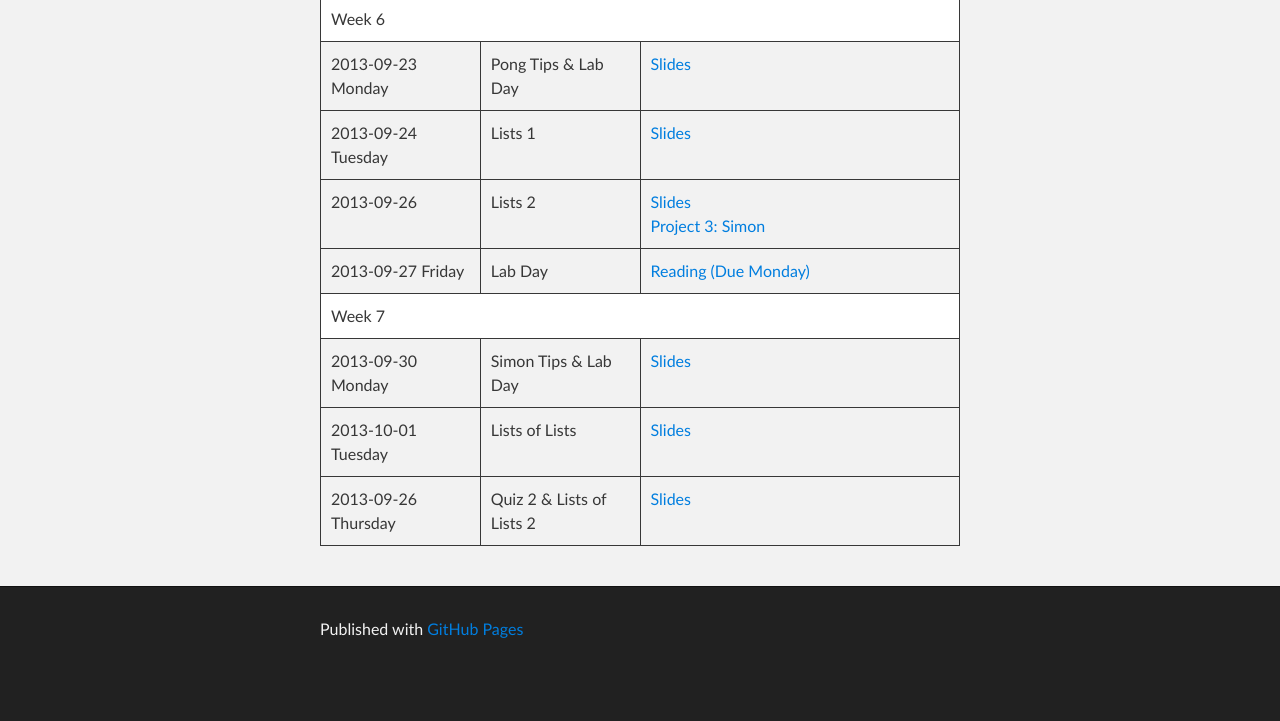
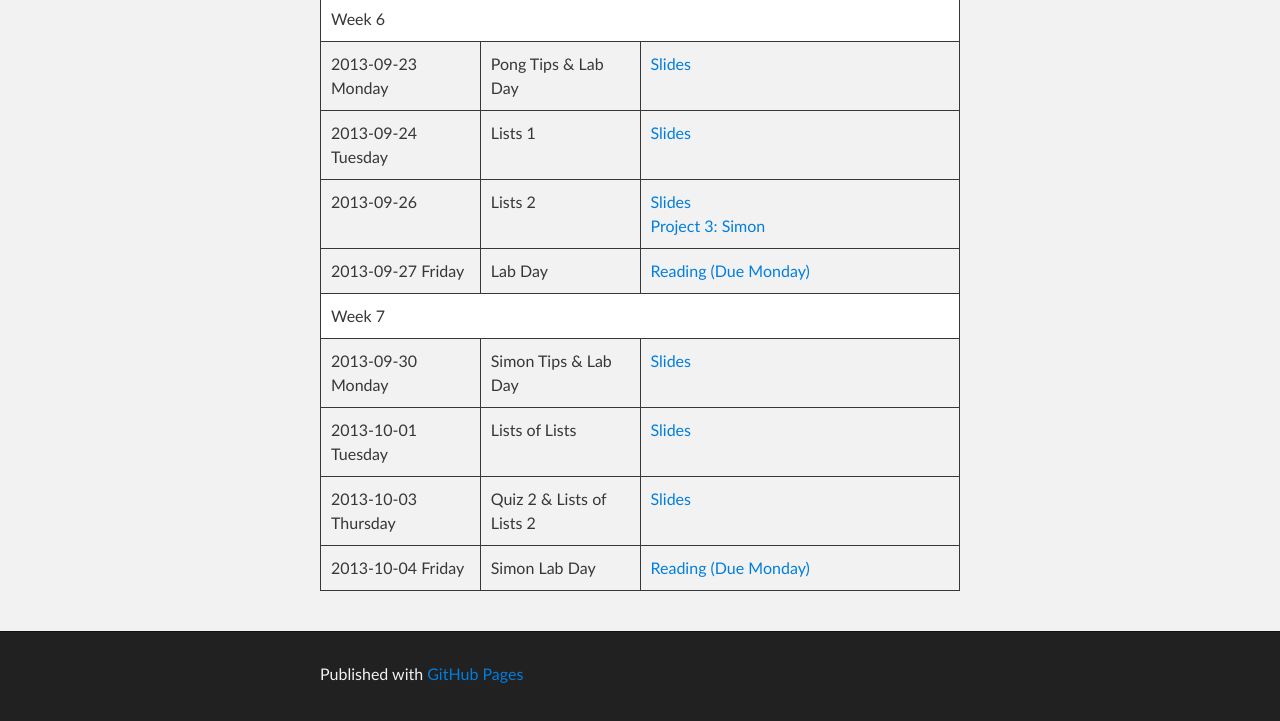
Before and after one commit to introcs/introcs.github.io, a plain HTML site: page index.html in a window 1280 px wide. Shown: the part 2079-2800 px from the top of the page. Before the commit the page ends 2755 px from the top, so only its background shows below. Drawn offline with Linux system fonts and the light colour scheme.

Commit message:
Add btb, ch 3, part 1

```diff
--- a/index.html
+++ b/index.html
@@ -251,22 +251,19 @@
 	    </td>
 	  </tr>
 	  <tr>
-	    <td>2013-09-26 Thursday</td>
+	    <td>2013-10-03 Thursday</td>
 	    <td>Quiz 2 & Lists of Lists 2</td>
 	    <td>
 	      <a href="https://docs.google.com/file/d/0B9VYd7VEkv-LbV9kT09kUlBvRkE/edit?usp=sharing">Slides</a><br>
 	    </td>
 	  </tr>
-	  <!--
 	  <tr>
-	    <td>2013-09-27 Friday</td>
-	    <td>Lab Day</td>
+	    <td>2013-10-04 Friday</td>
+	    <td>Simon Lab Day</td>
 	    <td>
-	      <a href="BlownToBitsChapter2Part3.pdf">Reading (Due Monday)</a><br>
+	      <a href="BlownToBitsChapter3Part1.pdf">Reading (Due Monday)</a><br>
 	    </td>
 	  </tr>
-
-	-->
 	</table>
 
 
```
Also changed, not shown: 1 other file.
